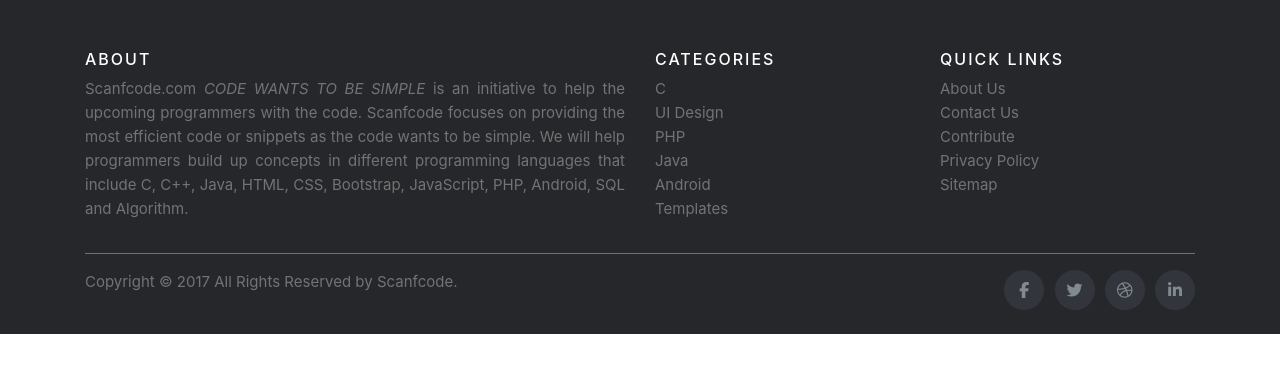
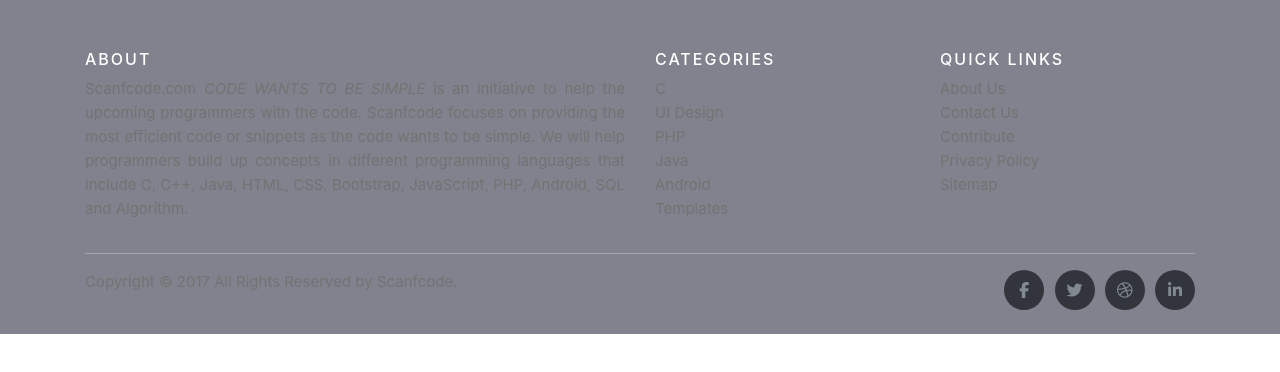
Before and after one commit to arjan001/footer, a plain HTML site: page index.html in a window 1280 px wide. Drawn offline with nearby package versions, Linux system fonts and the light colour scheme.

Commit message:
added few stylingss on background color and opacity change to 0.6

```diff
--- a/style.css
+++ b/style.css
@@ -1,6 +1,6 @@
 .site-footer
 {
-  background-color:#26272b;
+  background-color:#80828d;
   padding:45px 0 20px;
   font-size:15px;
   line-height:24px;
@@ -11,7 +11,7 @@
 .site-footer hr
 {
   border-top-color:#bbb;
-  opacity:0.5
+  opacity:0.6
 }
 .site-footer hr.small
 {
```
